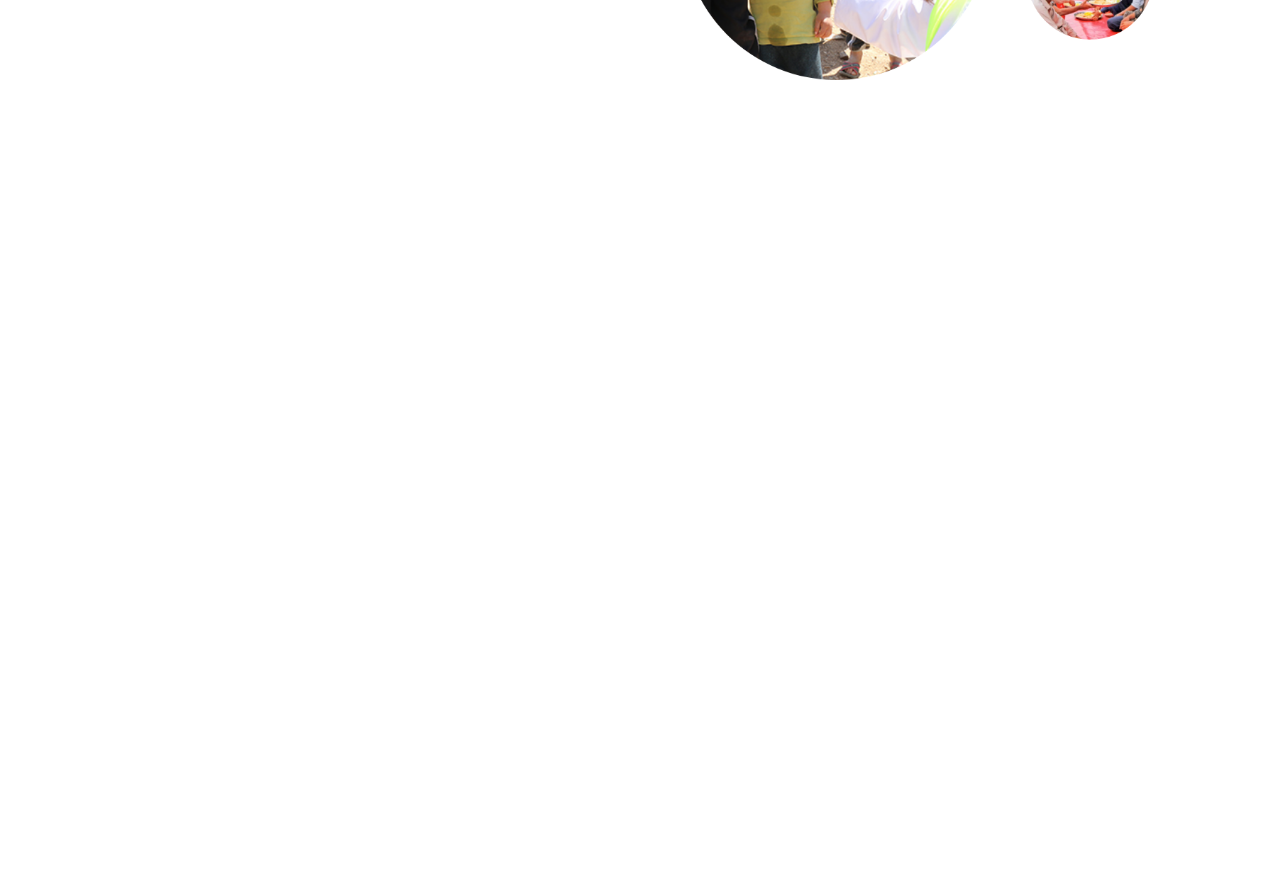
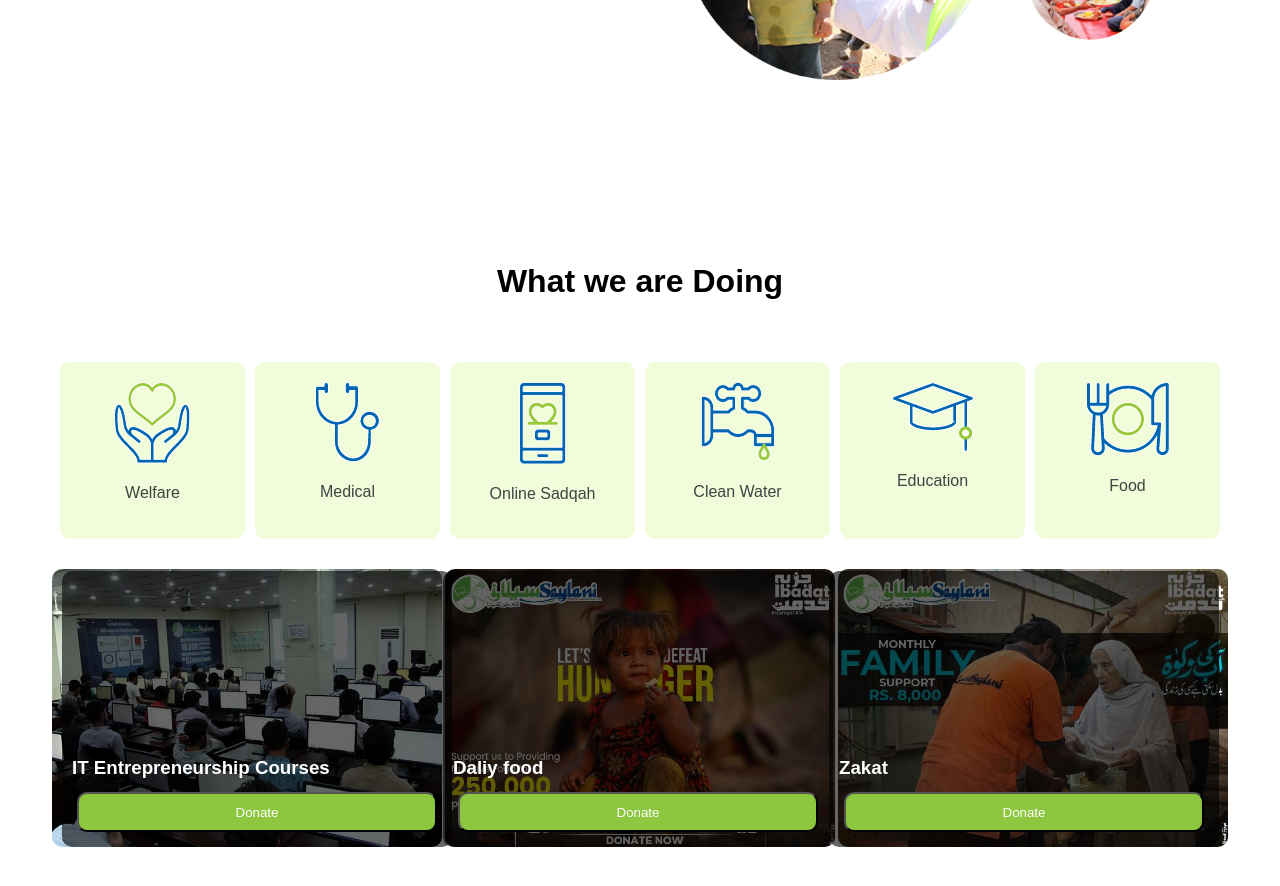
Before and after one commit to mugheessubtain/Saylani-Website, a plain HTML site: page index.html in a window 1280 px wide. Shown: the part 564-1450 px from the top of the page. Before the commit the page ends 806 px from the top, so only its background shows below. Drawn offline with Linux system fonts and the light colour scheme.

Commit message:
Complete responsive Second section of Saylani Website

```diff
--- a/index.html
+++ b/index.html
@@ -56,6 +56,64 @@
         </div>
 
     </div>
+    <h1 class="middle-heading">What we are Doing</h1>
+    <div class="middle">
+        <div class="card1">
+            <img src="images/welfare.png" alt="welfare" class="middle-img">
+            <p>Welfare</p>
+
+        </div>
+        <div class="card1">
+            <img src="images/medical.png" alt="medical" class="middle-img">
+            <p>Medical</p>
+
+        </div>
+        <div class="card1">
+            <img src="images/mobile.png" alt="Online Sadqah" class="middle-img">
+            <p>Online Sadqah</p>
+
+        </div>
+        <div class="card1">
+            <img src="images/water.png" alt="Clean Water" class="middle-img">
+            <p>Clean Water</p>
+
+        </div>
+        <div class="card1">
+            <img src="images/education.png" alt="Education" class="middle-img">
+            <p>Education</p>
+
+        </div>
+        <div class="card1">
+            <img src="images/food.png" alt="Food" class="middle-img">
+            <p>Food</p>
+
+        </div>
+    </div>
+    <div class="card2">
+        <div class="card-con-1">
+            <img src="images/it-lab.jpg" alt="IT-Lab" class="card2-img">
+        </div>
+        <div class="card-con-1">
+            <img src="images/plas.jpg" alt="Food" class="card2-img">
+        </div>
+        <div class="card-con-1">
+            <img src="images/zakat.jpg" alt="Zakat" class="card2-img">
+        </div>
+    </div>
+    <div class="card-text">
+        <div class="card-paras">
+            <h3>IT Entrepreneurship Courses</h3>
+            <button>Donate</button>
+        </div>
+        <div class="card-paras card-paras1">
+            <h3>Daliy food</h3>
+            <button>Donate</button>
+        </div>
+        <div class="card-paras card-paras2">
+            <h3>Zakat</h3>
+            <button>Donate</button>
+        </div>
+    </div>
 
 </body>
 </html>
--- a/style.css
+++ b/style.css
@@ -144,6 +144,98 @@ body {
     position: relative;
     /* left: 100px; */
 }
+.middle-heading {
+    text-align: center;
+}
+
+.card1 {
+    background-color: rgba(182, 239, 73, .2);
+    border-radius: 10px;
+    color: #424242;
+    cursor: default;
+    margin-top: 40px;
+    padding: 20px;
+    text-align: center;
+    transition: background-color 1.5s ease-out;
+    width: 150px;
+    height: auto;
+
+}
+
+.middle {
+    display: flex;
+    justify-content: space-between;
+    gap: 10px;
+    margin: 0 60px;
+}
+
+.card2 {
+    display: flex;
+    justify-content: space-around;
+    margin: 30px 50px;
+    position: relative;
+    left: -20px;
+}
+
+.card2-img {
+    width: 390px;
+    height: auto;
+    position: relative;
+    left: 20px;
+    border-radius: 10px;
+
+}
+
+.card-paras {
+    background-color: rgba(0, 0, 0, .6);
+    width: 390px;
+    /* height: auto; */
+    position: relative;
+    left: 20px;
+    border-radius: 10px;
+    position: relative;
+    top: -310px;
+    height: 276px;
+    left: 62px;
+    display: flex;
+    justify-content: flex-end;
+    flex-direction: column;
+
+}
+
+.card-paras>h3 {
+    color: white;
+    font-weight: bold;
+    padding: 10px;
+}
+
+.card-paras>button {
+    background-color: #8dc63f;
+    color: white;
+    width: 360px;
+    position: relative;
+    top: -15px;
+    left: 15px;
+    height: 40px;
+    /* font-size: 1px; */
+    border-radius: 10px;
+}
+
+.card-text {
+    display: flex;
+    justify-content: space-between;
+
+}
+
+.card-paras1 {
+    position: relative;
+    left: -2px;
+}
+
+.card-paras2 {
+    position: relative;
+    left: -61px;
+}
 
 
 
@@ -210,4 +302,51 @@ body {
     }
 
     /* first section ended */
+    /* second section started */
+
+    .middle-heading {
+        text-align: center;
+        width: 100%;
+    }
+
+    .middle {
+        flex-direction: column;
+        align-items: center;
+        width: 100%;
+        gap: 0;
+        justify-content: center;
+        margin: 0;
+    }
+
+    .card1 {
+        width: 80%;
+        margin: 10px;
+
+    }
+
+    .card2 {
+        display: flex;
+        flex-direction: column;
+        justify-content: center;
+        align-items: center;
+    }
+
+    .card-paras {
+       top: -874px;
+       left: 21px;
+    }
+
+    .card-paras1 {
+        top: -596px;
+        left:-338px;
+        width: 390px;
+    }
+
+    .card-paras2 {
+       top: -311px;
+       left: -700px;
+        width: 390px;
+    }
+    /* second section ended */
+
 }
```
